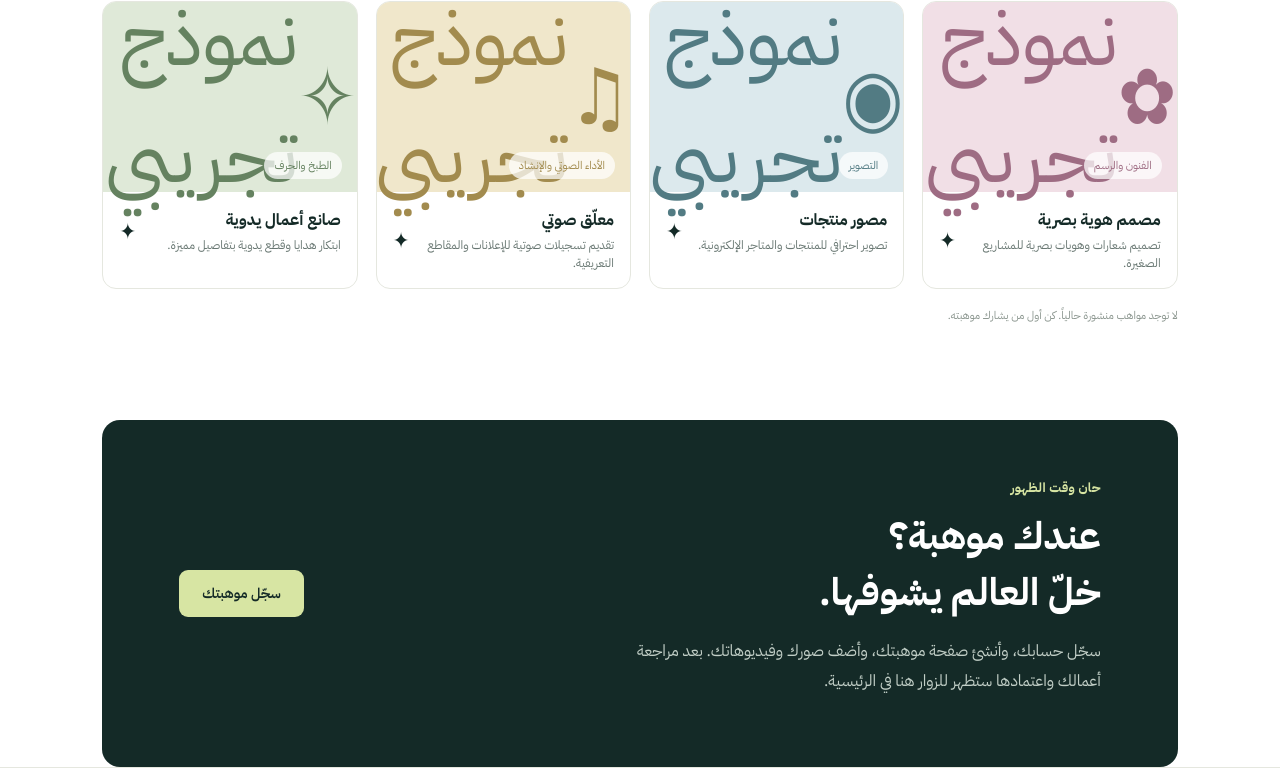
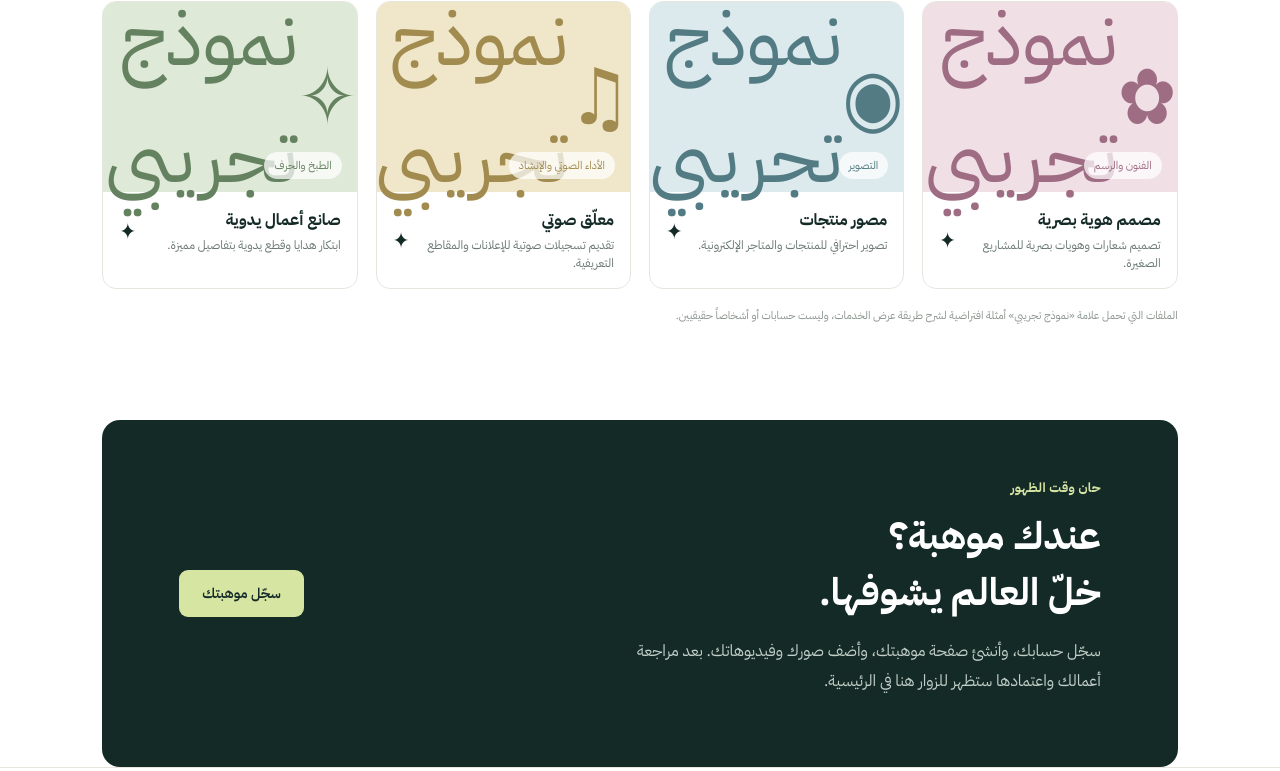
Before and after one commit to tootosael-spec/mawahib, a plain HTML site: page index.html in a window 1280 px wide. Shown: the part 1004-1775 px from the top of the page. Drawn offline with nearby package versions, Linux system fonts and the light colour scheme; no server answers.

Commit message:
Clarify that showcase demo profiles are fictional examples

```diff
--- a/index.html
+++ b/index.html
@@ -27,7 +27,7 @@
 <button class="filter active" data-category="الكل">الكل</button><button class="filter" data-category="الفنون">الفنون</button><button class="filter" data-category="الأداء الصوتي">الأداء الصوتي</button><button class="filter" data-category="الرياضة">الرياضة</button><button class="filter" data-category="التصوير">التصوير</button><button class="filter" data-category="الابتكار">الابتكار</button><button class="filter" data-category="الحرف">الحرف</button>
 </div>
 <div class="talent-grid" id="talentGrid" aria-live="polite"></div>
-<p class="demo-note">لا توجد مواهب منشورة حالياً. كن أول من يشارك موهبته.</p>
+<p class="demo-note">الملفات التي تحمل علامة «نموذج تجريبي» أمثلة افتراضية لشرح طريقة عرض الخدمات، وليست حسابات أو أشخاصاً حقيقيين.</p>
 </section>
 <section class="join-section" id="join"><div><span class="eyebrow">حان وقت الظهور</span><h2>عندك موهبة؟<br>خلّ العالم يشوفها.</h2><p>سجّل حسابك، وأنشئ صفحة موهبتك، وأضف صورك وفيديوهاتك. بعد مراجعة أعمالك واعتمادها ستظهر للزوار هنا في الرئيسية.</p></div><a class="button button-light" href="account.html">سجّل موهبتك</a></section>
 </main>
```
